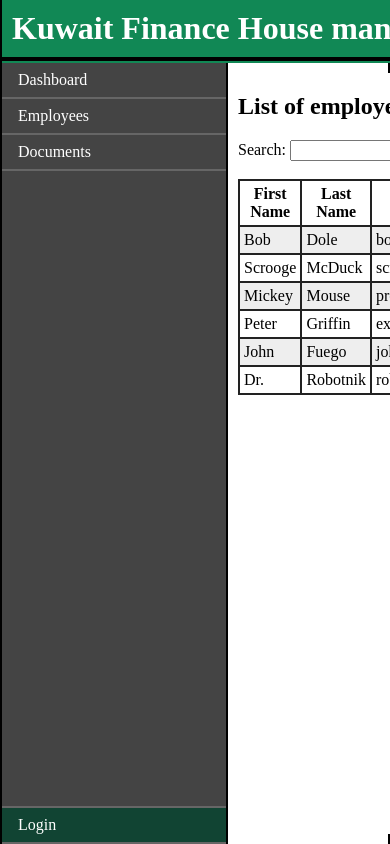
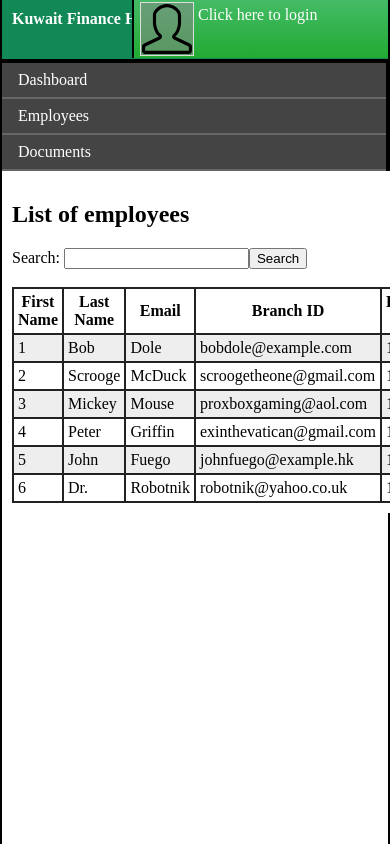
Before and after one commit to Liteb0t/kfh-edrms, a Django app: page /employees/ in a window 390 px wide; the page is wider, and only the part inside the window is pictured. Run offline with Django 5.2, Linux system fonts and the light colour scheme; data comes from the database, SQL or seed files in the repository; both versions use the stored data as it was after the commit.

Commit message:
Responsive CSS and Login button

```diff
--- a/home/static/styles.css
+++ b/home/static/styles.css
@@ -7,14 +7,10 @@
 
 body {
     display: grid;
-    grid-template-rows: 63px auto;
+    grid-template-rows: 62px auto;
     grid-template-columns: 226px auto;
     border-left: 2px solid #000;
     border-right: 2px solid #000;
-    /*! justify-content: center; */
-    /*! width: 100%; */
-    /*! margin: 0 auto; */
-    /*! max-width: 73em; */
     background-color: white;
     min-height: 100%;
     margin: 0;
@@ -27,14 +23,47 @@
     grid-column: 1 / 3;
     background-color: #185;
     color: white;
-    white-space: nowrap;
+    border-bottom: 4px solid #000;
+    position: relative;
+    overflow: hidden;
 }
 
 header h1 {
     margin: 0;
     padding: 10px;
-    border-bottom: 4px solid #000;
-    /* text-align: center; */
+    white-space: nowrap;
+    position: absolute;
+}
+
+header #login-button {
+    padding: 2px;
+    color: white;
+    text-decoration: none;
+    width: 250px;
+    z-index: 4;
+    position: absolute;
+    right: 0;
+    background: linear-gradient(#4B6, #2A3);
+    border-left: 2px solid #000;
+}
+
+header #login-button:hover {
+    background: linear-gradient(#486, #6D8);
+}
+
+header #login-button img {
+    float: left;
+    margin: auto 4px auto 4px;
+    width: 50px;
+    height: 50px;
+    border: 1px solid #DDD;
+    padding: 1px;
+    background-color: #8888;
+}
+
+header #login-button span {
+    padding: 4px;
+    display: block;
 }
 
 /* SIDE NAVIGATION MENU */
@@ -51,8 +80,6 @@
 nav a {
     text-decoration: none;
     color: white;
-    width: 12em;
-    flex: 0 1;
     padding: 0.5em 1em;
     border-bottom: 2px solid #666;
 }
@@ -73,7 +100,7 @@
 #content-main {
     grid-row: 2;
     grid-column: 2;
-    margin: 10px;
+    padding: 10px;
     float:left;
     background-color: white;
 }
@@ -82,6 +109,8 @@
     display: flex;
     flex-flow: column;
 }
+
+/* TABLE */
 
 table, td, th {
     border: 2px solid #222;
@@ -93,3 +122,24 @@
 }
 
 tr:nth-child(even) {background-color: #EEE}
+
+.clickable:hover {
+    background-color: #8AD;
+    cursor: pointer;
+}
+
+/* Responsive to narrow windows */
+
+@media all and (max-width: 800px) {
+    body {
+        display: block;
+    }
+
+    header {
+        height: 3.7em;
+    }
+
+    header h1 {
+        font-size: 1em;
+    }
+}
--- a/home/templates/employees.html
+++ b/home/templates/employees.html
@@ -1,4 +1,5 @@
 {% extends "master.html" %}
+{% load maps_tags %}
 
 {% block title %}
     KFH - Employees
@@ -7,9 +8,9 @@
 {% block content %}
     <h2>List of employees</h2>
 
-    Search: <input type="text"><button>Search</button>
+    <label for="search">Search: </label><input type="text" id="search"><button>Search</button>
     <br /><br />
-    <table class="employee-list">
+    <table id="employee-table">
         <tr>
             <th>First Name</th>
             <th>Last Name</th>
@@ -17,14 +18,25 @@
             <th>Branch ID</th>
             <th>Role ID</th>
         </tr>
-        {% for employee in employees %}
-            <tr>
+        {% for i in range %}
+            {% with employees|list_item:i as employee %}
+            <tr id="employee-{{ employee.id }}" class="clickable">
+                <td>{{ employee.id }}</td>
                 <td>{{ employee.first_name }}</td>
                 <td>{{ employee.last_name }}</td>
                 <td>{{ employee.email }}</td>
                 <td>{{ employee.branch_id }}</td>
-                <td>{{ employee.role_id }}</td>
             </tr>
+            {% endwith %}
         {% endfor %}
     </table>
+    <script>
+    var table = document.getElementById("employee-table");
+    for (var i = 0, row; i < table.rows.length; i++) {
+        const row_id = table.rows[i].id;
+        table.rows[i].addEventListener("click", () => {
+            window.location.href = `/${row_id}`;
+        })
+    }
+    </script>
 {% endblock %}
--- a/home/templates/master.html
+++ b/home/templates/master.html
@@ -7,14 +7,26 @@
     <link rel="stylesheet" href="{% static 'styles.css' %}">
 </head>
 <body>
-<header><h1>Kuwait Finance House management</h1></header>
+<header>
+    <h1>Kuwait Finance House management</h1>
+    <a id="login-button" href="{% url 'login' %}">
+        <img src="{% static 'img/user_icon.svg' %}" alt="profile picture">
+        <span>Click here to login</span>
+    </a>
 
+</header>
+
+<!--<div id="nav-container">-->
 <nav>
     <a href="{% url 'index' %}">Dashboard</a>
     <a href="{% url 'employees' %}">Employees</a>
     <a href="{% url 'documents' %}">Documents</a>
+    <!--
+    <div id="nav-separator"></div>
     <a class="login-button" href="{% url 'login' %}">Login</a>
+    -->
 </nav>
+<!--</div>-->
 
 <div id="content-main">
     {% block content %}
--- /dev/null
+++ b/home/templatetags/maps_tags.py
@@ -0,0 +1,10 @@
+from django import template
+register = template.Library()
+
+
+@register.filter
+def list_item(lst, i):
+    try:
+        return lst[i]
+    except:
+        return None
--- a/home/views.py
+++ b/home/views.py
@@ -16,6 +16,8 @@
     template = loader.get_template('employees.html')
     context = {
         'employees': employees,
+        'range': range(Employee.objects.all().__len__()),
+        'table_row_count': Employee.objects.all().__len__()
     }
     return HttpResponse(template.render(context, request))
 
```
Also changed, not shown: db.sqlite3, home/static/img/user_icon.svg (added), home/templatetags/__init__.py (added).
